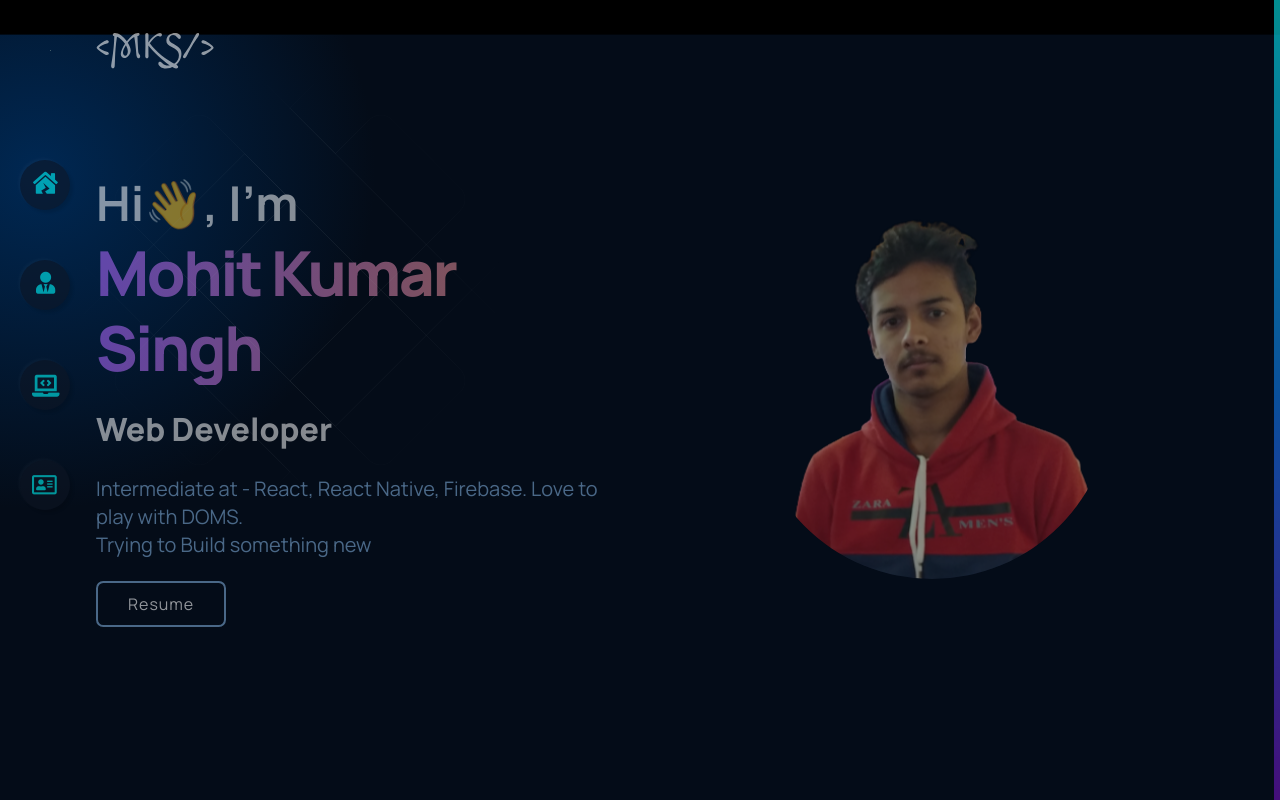
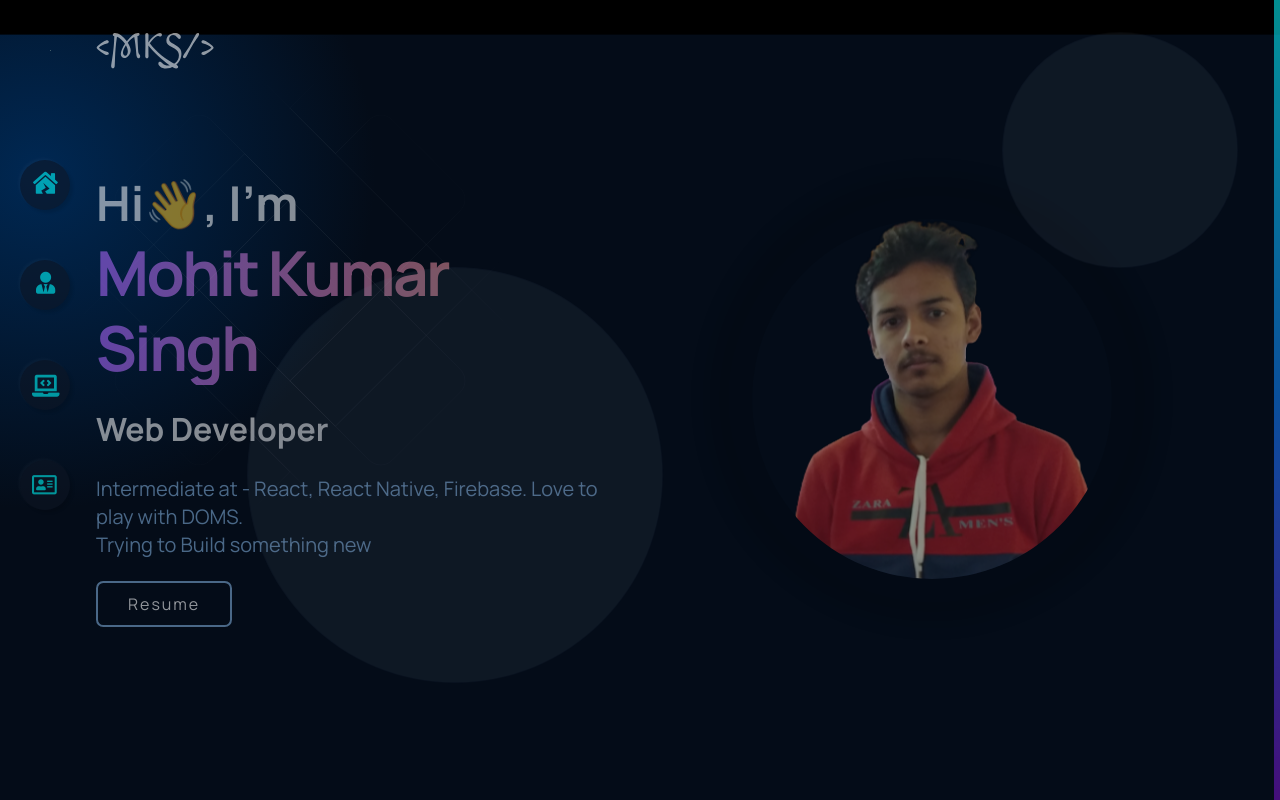
Before and after one commit to mohit-kumar-singh55/portfolio, a React (Create React App) app: page / in a window 1280 px wide. Built offline with nearby package versions, Linux system fonts and the light colour scheme.

Commit message:
Home is completed

```diff
--- a/src/App.css
+++ b/src/App.css
@@ -41,6 +41,55 @@ body {
   margin: 4rem 6rem;
 }
 
+.css-1tokw9w {
+  display: flex;
+  -webkit-box-align: center;
+  align-items: center;
+  -webkit-box-pack: center;
+  justify-content: center;
+  flex-shrink: 0;
+  -webkit-box-flex: 0;
+  flex-grow: 0;
+  border-radius: 100%;
+  position: absolute;
+  background: #bee3f8;
+  opacity: 0.1;
+  z-index: 1;
+  right: 0.65rem;
+  width: 18.75rem;
+  height: 18.75rem;
+  align-self: flex-end;
+}
+
+.css-jfjuh7 {
+  display: flex;
+  -webkit-box-align: center;
+  align-items: center;
+  -webkit-box-pack: center;
+  justify-content: center;
+  flex-shrink: 0;
+  -webkit-box-flex: 0;
+  flex-grow: 0;
+  border-radius: 100%;
+  position: absolute;
+  background: #bee3f8;
+  opacity: 0.1;
+  z-index: 1;
+  right: 37.5rem;
+  top: 15.625rem;
+  width: 28.125rem;
+  height: 28.125rem;
+  align-self: flex-start;
+}
+
+.animateme1 {
+  animation: animate1 15s linear infinite;
+}
+
+.animateme2 {
+  animation: animate2 10s linear 0s infinite normal none running;
+}
+
 #progressbar {
   background: linear-gradient(0deg,#6617ce,#008aff,#00ffe7);
   animation: scrollanimate 3s linear infinite;
@@ -50,8 +99,44 @@ body {
   position: fixed;
   top: 0;
   right: 0;
-  width: 6px;
+  width: 0.375rem;
   height: 100%;
+}
+
+@keyframes animate1{
+  0% {
+    transform: scale(.5);
+  }
+  25% {
+    transform: scale(.6);
+  }
+  50% {
+    transform: scale(1);
+  }
+  75% {
+    transform: scale(.6);
+  }
+  100% {
+    transform: scale(.5);
+  }
+}
+
+@keyframes animate2{
+  0% {
+    transform: scale(0.7);
+  }
+  25% {
+    transform: scale(0.6);
+  }
+  50% {
+    transform: scale(1);
+  }
+  75% {
+    transform: scale(0.6);
+  }
+  100% {
+    transform: scale(0.7);
+  }
 }
 
 @keyframes scrollanimate {
--- a/src/App.js
+++ b/src/App.js
@@ -4,15 +4,24 @@ import Header from './components/Header/Header';
 import Home from './components/Home/Home';
 import Navbar from './components/Navbar/Navbar';
 import Transtition from './components/Transition/Transition';
+import BgAnimation from './components/BackgroundAnimation/BackgroundAnimation';
 
 function App() {
   return (
     <div className="gradient__bg">
       <Transtition />
       <div className='late'>
+        {/* BgAnimation */}
+        <BgAnimation />
+
+        {/* Bubble Animations */}
+        <div class="animateme1 css-1tokw9w"></div>
+        <div class="animateme2 css-jfjuh7"></div>
+
         {/* SideBar */}
-          <div id="progressbar"></div>
-          <div id="scrollpath"></div>
+        <div id="progressbar"></div>
+        <div id="scrollpath"></div>
+
         {/* Main Content */}
         <Header />
         <Navbar />
--- a/src/components/Home/Hero/Hero.css
+++ b/src/components/Home/Hero/Hero.css
@@ -1,6 +1,6 @@
 .heading{
     font-size: 3rem;
-    font-weight: 700;
+    font-weight: 43.75rem;
     color: rgba(255, 255, 255, 0.92);
 }
 
@@ -40,7 +40,7 @@
 
 .default{
     font-size: 2rem;
-    font-weight: 800;
+    font-weight: 50rem;
     color: rgba(255, 255, 255, 0.92);
 }
 
@@ -48,13 +48,13 @@
 .btn{
     position: relative;
     display: inline-flex;
-    padding: 10px 30px;
+    padding: 0.625rem 1.875rem;
     background: transparent;
     border-radius: 0.45rem;
     border: 2px solid var(--color-text);
     color: #fff;
     text-decoration: none;
-    letter-spacing: 1px;
+    letter-spacing: 0.125rem;
     overflow: hidden;
 }
 
@@ -77,8 +77,8 @@
 }
 
 .btn:hover::before{
-    width: 100px;
-    height: 100px;
+    width: 6.25rem;
+    height: 6.25rem;
 }
 
 .gpt3__header {
@@ -97,17 +97,17 @@
 
 .gpt3__header-content h1 {
     font-family: var(--font-family);
-    font-weight: 800;
-    font-size: 62px;
-    line-height: 75px;
+    font-weight: 51rem;
+    font-size: 3.875rem;
+    line-height: 4.688rem;
     letter-spacing: -0.04em;
 }
 
 .gpt3__header-content p {
     font-family: var(--font-family);
-    font-weight: 400;
-    font-size: 20px;
-    line-height: 28px;
+    font-weight: 25rem;
+    font-size: 1.25rem;
+    line-height: 1.75rem;
     color: var(--color-text);
 
     margin-top: 1.5rem;
@@ -122,6 +122,7 @@
 
 .avatar{
     transform: scale(9);
+    box-shadow: 0px 0px 2px 5px rgb(0 0 8 / 25%);
 }
 
 @media screen and (max-width: 1050px) {
--- a/src/components/Home/Home.js
+++ b/src/components/Home/Home.js
@@ -1,12 +1,10 @@
 import React from 'react'
 import Hero from './Hero/Hero';
-import BgAnimation from './BackgroundAnimation/BackgroundAnimation';
 
 function Home() {
     return (
         <div>
             <Hero />
-            <BgAnimation className="bgAnimation"/>
         </div>
     )
 }
```
Also changed, not shown: src/components/BackgroundAnimation/BackgroundAnimation.css (renamed from src/components/Home/BackgroundAnimation/BackgroundAnimation.css), src/components/BackgroundAnimation/BackgroundAnimation.js (renamed from src/components/Home/BackgroundAnimation/BackgroundAnimation.js).
